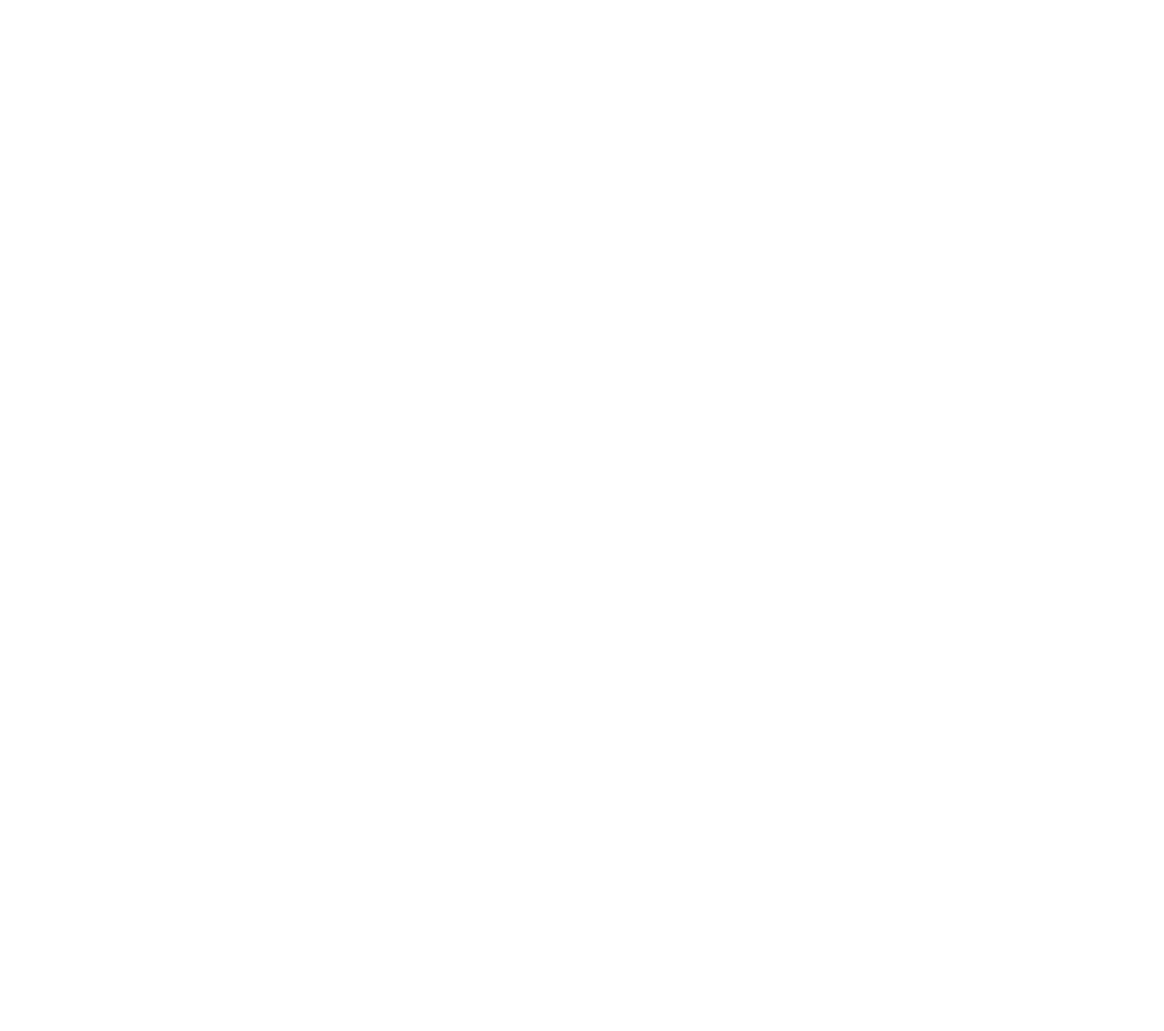
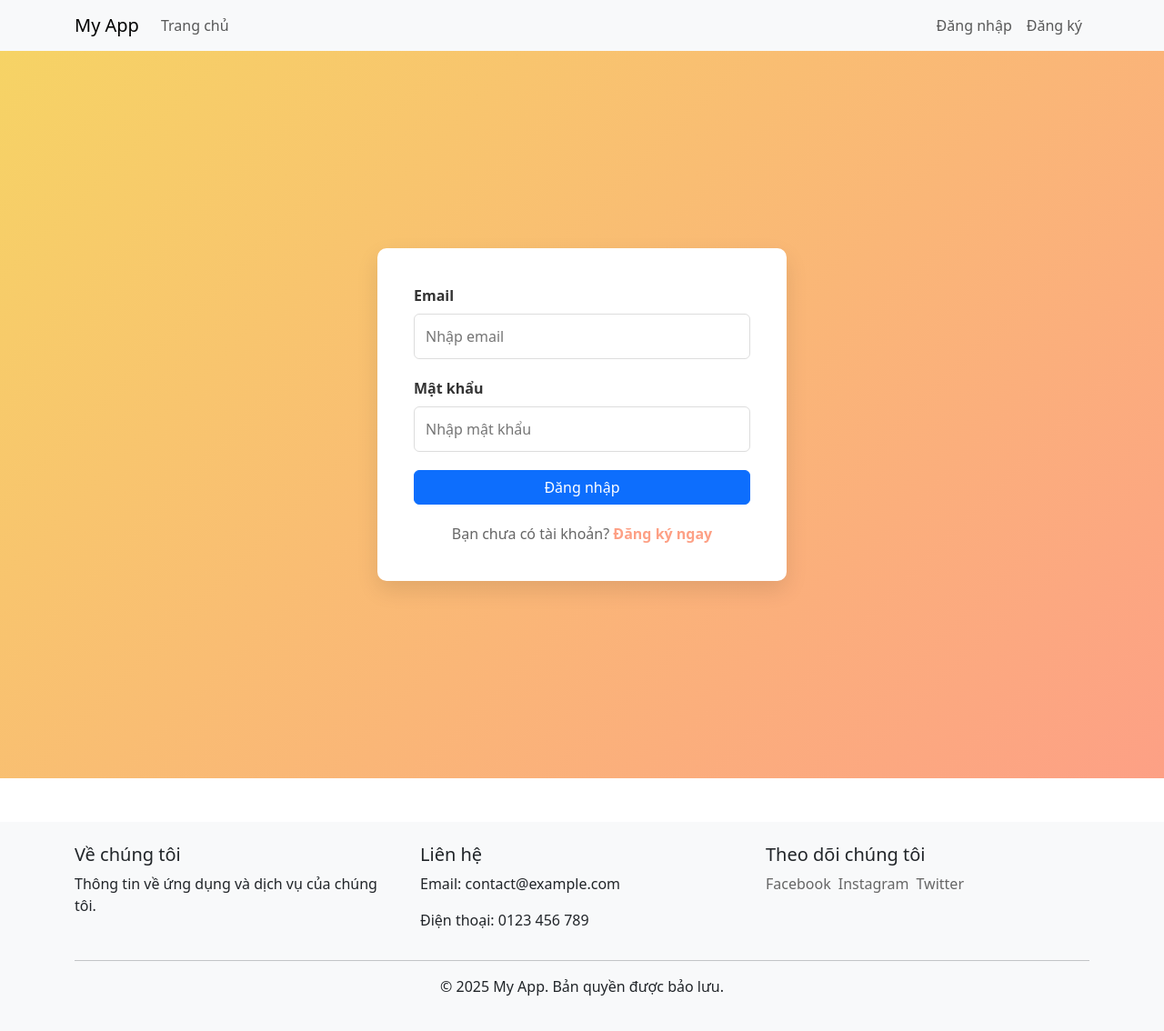
Before and after one commit to oopsntn/EventManager, a React (Create React App) app in the folder front-end/: page /login in a window 1280 px wide. Before the commit this address had no page. Shown: the top 1134 px of the page at 91% size. Before the commit the page ends 800 px from the top, so only its background shows below. Built offline with nearby package versions, Linux system fonts and the light colour scheme.

Commit message:
update front-end login, header footer
update front-end login, header footer

```diff
--- a/front-end/package.json
+++ b/front-end/package.json
@@ -7,9 +7,12 @@
     "@testing-library/jest-dom": "^6.7.0",
     "@testing-library/react": "^16.3.0",
     "@testing-library/user-event": "^13.5.0",
+    "axios": "^1.11.0",
+    "bootstrap": "^5.3.7",
     "react": "^19.1.1",
+    "react-bootstrap": "^2.10.10",
     "react-dom": "^19.1.1",
-    "react-router-dom": "^7.8.1",
+    "react-router-dom": "^7.8.2",
     "react-scripts": "5.0.1",
     "web-vitals": "^2.1.4"
   },
--- a/front-end/src/App.css
+++ b/front-end/src/App.css
@@ -1,38 +1,135 @@
-.App {
-  text-align: center;
+.login-container {
+    display: flex;
+    justify-content: center;
+    align-items: center;
+    min-height: 100vh;
+    background: linear-gradient(135deg, #f6d365 0%, #fda085 100%);
 }
 
-.App-logo {
-  height: 40vmin;
-  pointer-events: none;
+.login-container form {
+    background-color: white;
+    border-radius: 10px;
+    box-shadow: 0 10px 25px rgba(0,0,0,0.1);
+    padding: 40px;
+    width: 100%;
+    max-width: 450px;
+    animation: fadeIn 0.5s ease-in-out;
 }
 
-@media (prefers-reduced-motion: no-preference) {
-  .App-logo {
-    animation: App-logo-spin infinite 20s linear;
-  }
+.form-group {
+    margin-bottom: 20px;
 }
 
-.App-header {
-  background-color: #282c34;
-  min-height: 100vh;
-  display: flex;
-  flex-direction: column;
-  align-items: center;
-  justify-content: center;
-  font-size: calc(10px + 2vmin);
-  color: white;
+.form-group label {
+    display: block;
+    margin-bottom: 8px;
+    color: #333;
+    font-weight: 600;
 }
 
-.App-link {
-  color: #61dafb;
+.form-group input {
+    width: 100%;
+    padding: 12px;
+    border: 1px solid #ddd;
+    border-radius: 6px;
+    transition: all 0.3s ease;
 }
 
-@keyframes App-logo-spin {
-  from {
-    transform: rotate(0deg);
-  }
-  to {
-    transform: rotate(360deg);
-  }
+.form-group input:focus {
+    outline: none;
+    border-color: #fda085;
+    box-shadow: 0 0 5px rgba(253, 160, 133, 0.5);
 }
+
+.error-message {
+    color: #ff4d4f;
+    margin-bottom: 15px;
+    text-align: center;
+    background-color: #fff1f0;
+    padding: 10px;
+    border-radius: 6px;
+}
+
+.btn {
+    width: 100%;
+    padding: 12px;
+    background-color: #fda085;
+    color: white;
+    border: none;
+    border-radius: 6px;
+    cursor: pointer;
+    transition: all 0.3s ease;
+}
+
+.btn:hover {
+    background-color: #f6d365;
+}
+
+.btn:disabled {
+    background-color: #cccccc;
+    cursor: not-allowed;
+}
+
+.form-footer {
+    text-align: center;
+    margin-top: 20px;
+    color: #666;
+}
+
+.form-footer a {
+    color: #fda085;
+    text-decoration: none;
+    font-weight: 600;
+    transition: color 0.3s ease;
+}
+
+.form-footer a:hover {
+    color: #f6d365;
+    text-decoration: underline;
+}
+
+/* Layout styles */
+body {
+    display: flex;
+    flex-direction: column;
+    min-height: 100vh;
+}
+
+main {
+    flex: 1;
+}
+
+footer {
+    margin-top: auto;
+}
+
+/* Additional styling for links */
+footer a {
+    color: #666;
+    text-decoration: none;
+    transition: color 0.3s ease;
+}
+
+footer a:hover {
+    color: #333;
+    text-decoration: underline;
+}
+
+@keyframes fadeIn {
+    from {
+        opacity: 0;
+        transform: translateY(20px);
+    }
+    to {
+        opacity: 1;
+        transform: translateY(0);
+    }
+}
+
+/* Responsive */
+@media (max-width: 480px) {
+    .login-container form {
+        padding: 20px;
+        margin: 0 15px;
+    }
+}
--- a/front-end/src/App.js
+++ b/front-end/src/App.js
@@ -1,24 +1,21 @@
-import logo from './logo.svg';
 import './App.css';
+import Login from './components/auth/Login';
+import { Route, Routes } from 'react-router-dom';
+import Home from './components/pages/Home';
+import Header from './components/layout/Header';
+import Footer from './components/layout/Footer';
 
 function App() {
   return (
-    <div className="App">
-      <header className="App-header">
-        <img src={logo} className="App-logo" alt="logo" />
-        <p>
-          Edit <code>src/App.js</code> and save to reload.
-        </p>
-        <a
-          className="App-link"
-          href="https://reactjs.org"
-          target="_blank"
-          rel="noopener noreferrer"
-        >
-          Learn React
-        </a>
-      </header>
+    <div>
+      <Header/>
+      <Routes>
+      <Route path="/" element={<Home />} />
+      <Route path="/login" element={<Login />} />
+    </Routes>
+    <Footer/>
     </div>
+
   );
 }
 
--- /dev/null
+++ b/front-end/src/components/auth/Login.js
@@ -0,0 +1,73 @@
+import { useState } from 'react';
+import { useNavigate } from 'react-router-dom';
+import { useAuth } from '../../context/AuthContext';
+import { Button } from 'react-bootstrap';
+
+export function Login() {
+    const [email, setEmail] = useState('');
+    const [password, setPassword] = useState('');
+    const [error, setError] = useState('');
+    const [loading, setLoading] = useState(false);
+
+    const navigate = useNavigate();
+
+    const {login} = useAuth();
+
+    const handleSubmit = async (e) => {
+        e.preventDefault();
+        setError('');
+        setLoading(true);
+        try {
+            await login(email, password);
+            navigate('/');
+        } catch (error) {
+            setError(error.message || 'Login failed');
+            setLoading(false);
+        }
+    };
+
+    return (
+        <div className='login-container'>
+            <form onSubmit={handleSubmit}>
+                <div className='form-group'>
+                    <label>Email</label>
+                    <input
+                        type="email"
+                        value={email}
+                        onChange={(e) => setEmail(e.target.value)}
+                        placeholder="Nhập email"
+                        required
+                        disabled={loading}/>
+                </div>
+
+                <div className='form-group'>
+                    <label>Mật khẩu</label>
+                    <input
+                        type="password"
+                        value={password}
+                        onChange={(e) => setPassword(e.target.value)}
+                        placeholder='Nhập mật khẩu'
+                        required
+                        disabled={loading}/>
+                </div>
+
+                {error && (
+                    <div className='error-message'>
+                        {error}
+                    </div>
+                )}
+
+                <Button type='submit' disabled={loading}>
+                    {loading ? 'Đang đăng nhập...' : 'Đăng nhập'}
+                </Button>
+
+                <div className='form-footer'>
+                    <span>Bạn chưa có tài khoản? </span>
+                    <a href="/register">Đăng ký ngay</a>
+                </div>
+            </form>
+        </div>
+    );
+}
+
+export default Login;
--- /dev/null
+++ b/front-end/src/components/layout/Footer.js
@@ -0,0 +1,36 @@
+// src/components/layout/Footer.js
+import { Container, Row, Col } from 'react-bootstrap';
+
+function Footer() {
+    return (
+        <footer className="bg-light py-4 mt-5">
+            <Container>
+                <Row>
+                    <Col md={4}>
+                        <h5>Về chúng tôi</h5>
+                        <p>Thông tin về ứng dụng và dịch vụ của chúng tôi.</p>
+                    </Col>
+                    <Col md={4}>
+                        <h5>Liên hệ</h5>
+                        <p>Email: contact@example.com</p>
+                        <p>Điện thoại: 0123 456 789</p>
+                    </Col>
+                    <Col md={4}>
+                        <h5>Theo dõi chúng tôi</h5>
+                        <div>
+                            <a href="#" className="me-2">Facebook</a>
+                            <a href="#" className="me-2">Instagram</a>
+                            <a href="#" className="me-2">Twitter</a>
+                        </div>
+                    </Col>
+                </Row>
+                <hr />
+                <div className="text-center">
+                    <p>&copy; 2025 My App. Bản quyền được bảo lưu.</p>
+                </div>
+            </Container>
+        </footer>
+    );
+}
+
+export default Footer;
--- /dev/null
+++ b/front-end/src/components/layout/Header.js
@@ -0,0 +1,47 @@
+// src/components/layout/Header.js
+import { Navbar, Nav, Container } from 'react-bootstrap';
+import { Link } from 'react-router-dom';
+import { useAuth } from '../../context/AuthContext';
+
+function Header() {
+    const { isAuthenticated, user, logout } = useAuth();
+
+    return (
+        <Navbar bg="light" expand="lg">
+            <Container>
+                <Navbar.Brand as={Link} to="/">
+                    My App
+                </Navbar.Brand>
+                <Navbar.Toggle aria-controls="basic-navbar-nav" />
+                <Navbar.Collapse id="basic-navbar-nav">
+                    <Nav className="me-auto">
+                        <Nav.Link as={Link} to="/">Trang chủ</Nav.Link>
+                        {isAuthenticated && (
+                            <>
+                                <Nav.Link as={Link} to="/dashboard">Bảng điều khiển</Nav.Link>
+                                <Nav.Link as={Link} to="/profile">Hồ sơ</Nav.Link>
+                            </>
+                        )}
+                    </Nav>
+                    <Nav>
+                        {isAuthenticated ? (
+                            <>
+                                <Navbar.Text className="me-3">
+                                    Xin chào, {user?.name || 'Người dùng'}
+                                </Navbar.Text>
+                                <Nav.Link onClick={logout}>Đăng xuất</Nav.Link>
+                            </>
+                        ) : (
+                            <>
+                                <Nav.Link as={Link} to="/login">Đăng nhập</Nav.Link>
+                                <Nav.Link as={Link} to="/register">Đăng ký</Nav.Link>
+                            </>
+                        )}
+                    </Nav>
+                </Navbar.Collapse>
+            </Container>
+        </Navbar>
+    );
+}
+
+export default Header;
--- /dev/null
+++ b/front-end/src/components/pages/Home.js
@@ -0,0 +1,11 @@
+import React from 'react';
+
+function Home() {
+    return (
+        <div>
+            Đây là home
+        </div>
+    );
+}
+
+export default Home;
--- /dev/null
+++ b/front-end/src/context/AuthContext.js
@@ -0,0 +1,70 @@
+import { createContext, useContext, useEffect, useState } from "react";
+import axios from 'axios';
+
+const AuthContext = createContext();
+
+export const AuthProvider = ({ children }) => {
+    const [isAuthenticated, setIsAuthenticated] = useState(false);
+    const [user, setUser] = useState(null);
+    const [loading, setLoading] = useState(true);
+
+    const API_URL = 'http://localhost:9999/api/auth';
+
+    useEffect(() => {
+        const token = localStorage.getItem('token');
+        const userData = localStorage.getItem('user');
+
+        if (token && userData){
+            setIsAuthenticated(true);
+            setUser(JSON.parse(userData));
+        }
+        setLoading(false);
+    }, []);
+
+    const login = async (email, password) => {
+        try {
+            const response = await axios.post(`${API_URL}/login`, { email, password });
+
+            if(response.data.token){
+                localStorage.setItem('token', response.data.token);
+                localStorage.setItem('user', JSON.stringify(response.data.user));
+            }
+            setIsAuthenticated(true);
+            setUser(response.data.user);
+
+            return response.data;
+        } catch (error) {
+            setIsAuthenticated(false);
+            setUser(null);
+            throw error.response ? error.response.data : { message: "Login Failed" };
+        }
+    }
+
+    const logout = () => {
+        localStorage.removeItem('token');
+        localStorage.removeItem('user');
+        setIsAuthenticated(false);
+        setUser(null);
+    }
+
+
+
+    if (loading){
+        return <div>Loading...</div>;
+    }
+
+    return (
+        <AuthContext.Provider value={{ isAuthenticated, user, login, logout, useAuth }}>
+            {children}
+        </AuthContext.Provider>
+    );
+};
+export const useAuth = () => {
+        const context = useContext(AuthContext);
+        if (!context){
+            throw new Error("useAuth must be used within an AuthProvider");
+        }
+        return context;
+    };
+
+export default AuthContext;
--- a/front-end/src/index.js
+++ b/front-end/src/index.js
@@ -3,18 +3,17 @@ import ReactDOM from 'react-dom/client';
 import './index.css';
 import App from './App';
 import reportWebVitals from './reportWebVitals';
-import { BrowserRouter, Route, Routes } from "react-router-dom";
-
-
+import { BrowserRouter } from "react-router-dom";
+import { AuthProvider } from './context/AuthContext';
+import 'bootstrap/dist/css/bootstrap.min.css';
 
 const root = ReactDOM.createRoot(document.getElementById('root'));
 root.render(
   <React.StrictMode>
     <BrowserRouter>
-      <Routes>
-        <Route path="/" element={<App />} />
-
-      </Routes>
+      <AuthProvider>
+        <App />
+      </AuthProvider>
     </BrowserRouter>
   </React.StrictMode>
 );
```
Also changed, not shown: 2 other files (tests, documents, lock files or other folders).
